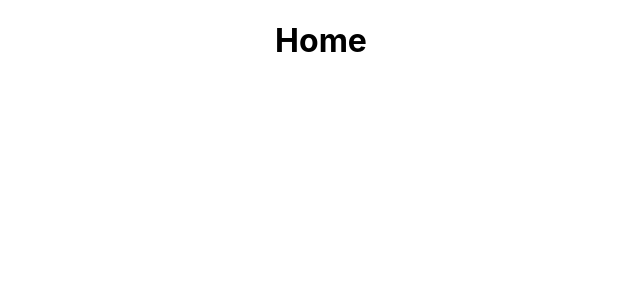
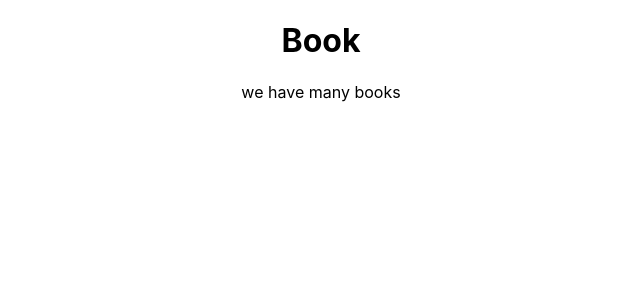
Before and after one commit to iamsjunaid/Bookstore, a React (Create React App) app: page / in a window 1280 px wide. Shown: the top 300 px of the page, without its empty margins (319-959 px from the left). Built offline with nearby package versions, Linux system fonts and the light colour scheme; the HTML template or start-up script is replaced by a standard one.

Commit message:
create components

```diff
--- /dev/null
+++ b/src/components/Book.jsx
@@ -0,0 +1,8 @@
+const Book = () => (
+  <div>
+    <h1>Book</h1>
+    <p>we have many books</p>
+  </div>
+);
+
+export default Book;
--- /dev/null
+++ b/src/components/Books.jsx
@@ -0,0 +1,9 @@
+import Book from './Book';
+
+const Books = () => (
+  <div>
+    <Book />
+  </div>
+);
+
+export default Books;
--- a/src/components/Categories.jsx
+++ b/src/components/Categories.jsx
@@ -1,7 +1,7 @@
-const Books = () => (
+const Categories = () => (
   <div>
-    <h1>Books</h1>
+    <h1>Categories</h1>
   </div>
 );
 
-export default Books;
+export default Categories;
--- a/src/components/Home.jsx
+++ b/src/components/Home.jsx
@@ -1,6 +1,8 @@
+import Books from './Books';
+
 const Home = () => (
   <div>
-    <h1>Home</h1>
+    <Books />
   </div>
 );
 
```
